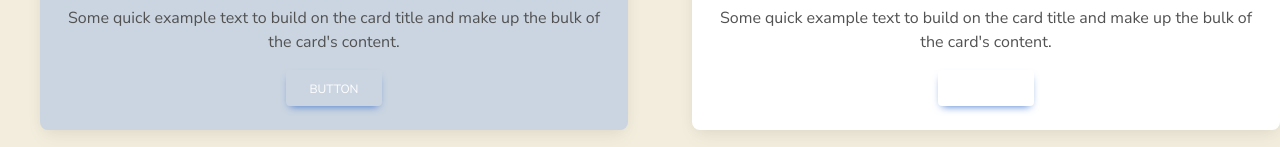
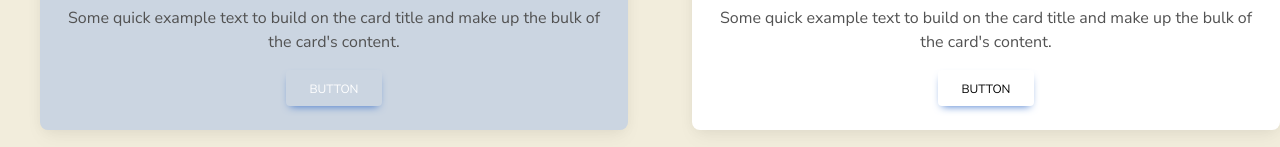
Before and after one commit to REVelazquez/Bambu-front, a Next.js app in the folder bambu/: page /Capacitaciones/capacitaciones in a window 1280 px wide. Shown: the part 805-952 px from the top of the page. Built offline with nearby package versions, Linux system fonts and the light colour scheme.

Commit message:
pequeño cambio de color a un boton

```diff
--- a/bambu/src/Assets/aboutText.js
+++ b/bambu/src/Assets/aboutText.js
@@ -10,7 +10,7 @@ const texts = {
     tittle4:'¡Conoce a nuestro equipo!',
     description: 'En el denso bosque empresarial, emerge una poderosa entidad: Bambú. Somos más que una empresa de consultoría y capacitación; somos el viento fresco que impulsa a las PyMES y pequeños emprendedores a crecer y prosperar.',
 
-    description2:'Nuestra misión es sencilla pero poderosa: nutrir el crecimiento. Con raíces profundas en el conocimiento del mercado actual, ofrecemos soluciones personalizadas que infunden vigor en cada rincón de tu negocio. A través de estrategias de consultoría y mentoría  meticulosamente diseñadas, desenredamos los desafíos y trazamos un camino claro hacia el éxito'
+    description2:'Nuestra misión es sencilla pero poderosa: nutrir el crecimiento. Con raíces profundas en el conocimiento del mercado actual, ofrecemos soluciones personalizadas que infunden vigor en cada rincón de tu negocio. A través de estrategias de consultoría y mentoría  meticulosamente diseñadas, desenredamos los desafíos y trazamos un camino claro hacia el éxito.'
 
 }
 const items = [
--- a/bambu/src/pages/About/about.jsx
+++ b/bambu/src/pages/About/about.jsx
@@ -17,12 +17,12 @@ const About = () => {
         <h1 className='font-bold mt-28 mb-12 text-xl text-green-800' >{texts.tittle1}</h1>
 
         <div className='my-4 mx-4'>
-
+{/* Presentacion y bio de bambu */}
             <div className='flex flex-row'>
                 <span className="inline-flex  w-96 flex-col text-justify text-ellipsis">
         <h2 className='mx-32 font-semibold text-lg text-green-900 mt-8'>{texts.tittle2}</h2>
                     <p className='m-0 mt-4'>{texts.description}</p>
-                    <p className='m-0'>{texts.description2}</p>
+                    <p className='m-0 mt-4'>{texts.description2}</p>
                 </span>
                 <div key='image background' className='bg-green-700/50'
                 style={{
@@ -44,7 +44,9 @@ const About = () => {
                 </div>
             </div>
         </div>
-        <div key='Container destacar' className='items-center mt-12'>
+
+{/* Container para lo que hace destacar a Bambú */}
+        <div key='Container destacar' className='items-center mt-12 h-96 w-full'>
 
             <h2 key='Titulo 3' style={{marginLeft:'42%'}} className='font-semibold text-green-900 text-lg mb-8 mt-12'>{texts.tittle3}</h2>
             <div key='Cards Container' className='flex flex-row justify-center'>
@@ -59,6 +61,8 @@ const About = () => {
                     })}
             </div>
         </div>
+
+{/* container equipo de */}
         <div key='Container equipo'>
             <h1 style={{marginLeft:'28%'}} className='font-semibold text-green-900 text-lg' >{texts.tittle4}</h1>
             <div className='flex flex-row m-0'>
--- a/bambu/src/pages/Capacitaciones/capacitaciones.jsx
+++ b/bambu/src/pages/Capacitaciones/capacitaciones.jsx
@@ -42,7 +42,7 @@ const Capacitaciones = () => {
                         </p>
                         <button
                             type="button"
-                            className="inline-block rounded bg-primary px-6 pb-2 pt-2.5 text-xs font-medium uppercase leading-normal text-white shadow-[0_4px_9px_-4px_#3b71ca] transition duration-150 ease-in-out hover:bg-primary-600 hover:shadow-[0_8px_9px_-4px_rgba(59,113,202,0.3),0_4px_18px_0_rgba(59,113,202,0.2)] focus:bg-primary-600 focus:shadow-[0_8px_9px_-4px_rgba(59,113,202,0.3),0_4px_18px_0_rgba(59,113,202,0.2)] focus:outline-none focus:ring-0 active:bg-primary-700 active:shadow-[0_8px_9px_-4px_rgba(59,113,202,0.3),0_4px_18px_0_rgba(59,113,202,0.2)] dark:shadow-[0_4px_9px_-4px_rgba(59,113,202,0.5)] dark:hover:shadow-[0_8px_9px_-4px_rgba(59,113,202,0.2),0_4px_18px_0_rgba(59,113,202,0.1)] dark:focus:shadow-[0_8px_9px_-4px_rgba(59,113,202,0.2),0_4px_18px_0_rgba(59,113,202,0.1)] dark:active:shadow-[0_8px_9px_-4px_rgba(59,113,202,0.2),0_4px_18px_0_rgba(59,113,202,0.1)]"
+                            className="inline-block rounded bg-primary px-6 pb-2 pt-2.5 text-xs font-medium uppercase leading-normal text-black shadow-[0_4px_9px_-4px_#3b71ca] transition duration-150 ease-in-out hover:bg-primary-600 hover:shadow-[0_8px_9px_-4px_rgba(59,113,202,0.3),0_4px_18px_0_rgba(59,113,202,0.2)] focus:bg-primary-600 focus:shadow-[0_8px_9px_-4px_rgba(59,113,202,0.3),0_4px_18px_0_rgba(59,113,202,0.2)] focus:outline-none focus:ring-0 active:bg-primary-700 active:shadow-[0_8px_9px_-4px_rgba(59,113,202,0.3),0_4px_18px_0_rgba(59,113,202,0.2)] dark:shadow-[0_4px_9px_-4px_rgba(59,113,202,0.5)] dark:hover:shadow-[0_8px_9px_-4px_rgba(59,113,202,0.2),0_4px_18px_0_rgba(59,113,202,0.1)] dark:focus:shadow-[0_8px_9px_-4px_rgba(59,113,202,0.2),0_4px_18px_0_rgba(59,113,202,0.1)] dark:active:shadow-[0_8px_9px_-4px_rgba(59,113,202,0.2),0_4px_18px_0_rgba(59,113,202,0.1)]"
                             data-te-ripple-init
                             data-te-ripple-color="light"
                         >
```
